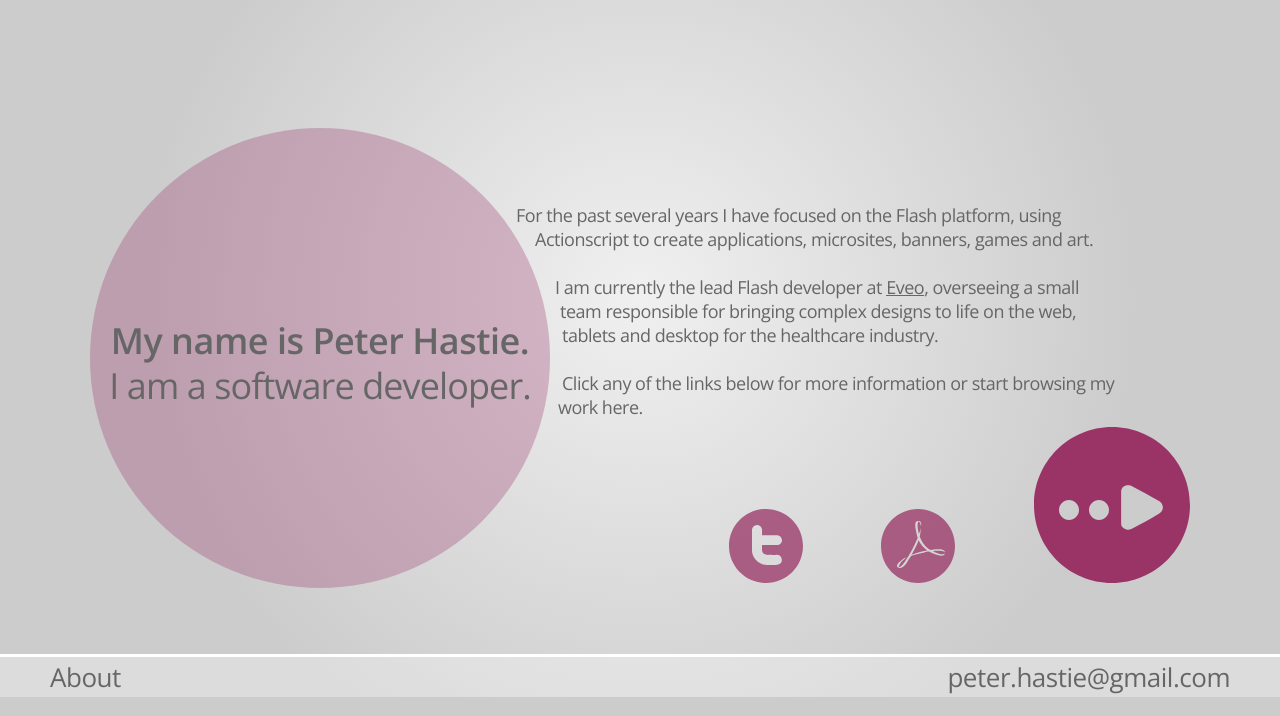
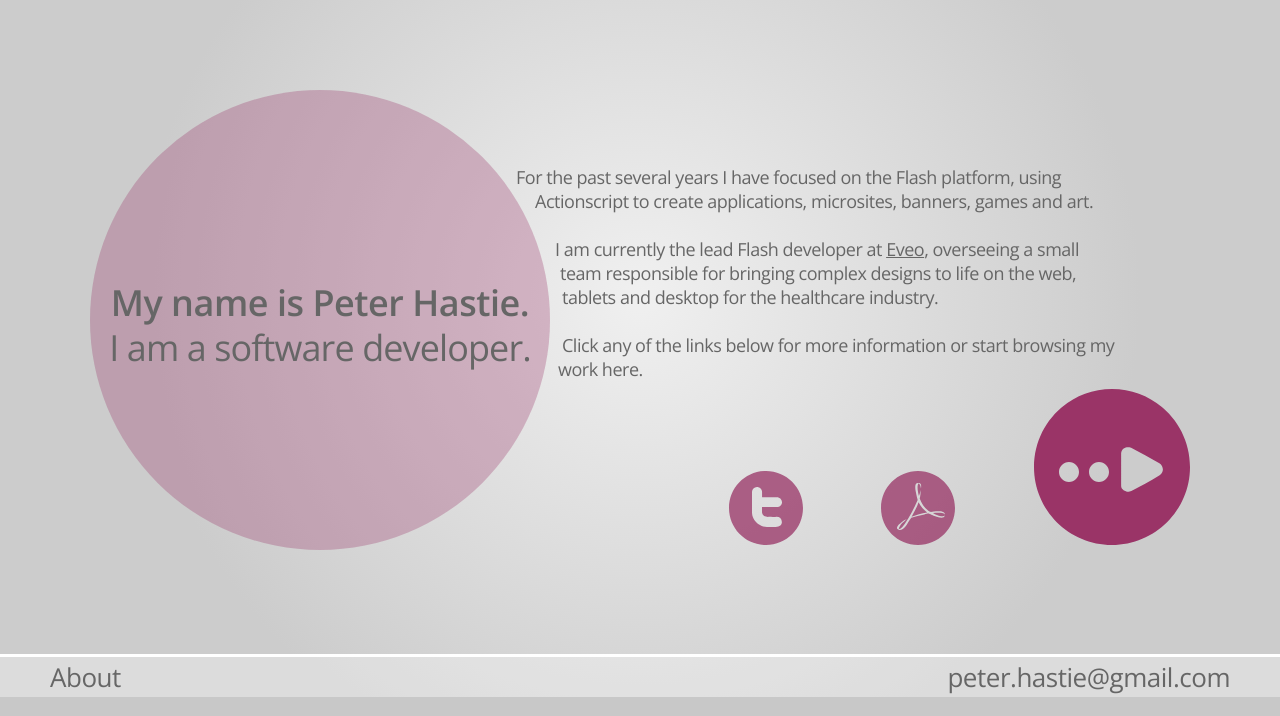
Before and after one commit to sillypog/sillypog.com, a PHP site: page / in a window 1280 px wide. Shown: the part 103-819 px from the top of the page. Run offline with PHP 8.4, Linux system fonts and the light colour scheme.

Commit message:
- Suddenly seem to have got vertical centering working the same in IE and Firefox. - Link buttons also seem to be spaced correctly in IE.

```diff
--- a/index.html
+++ b/index.html
@@ -50,7 +50,9 @@
     </h1>
 </div>
 
+
 <div id="sections">
+<div id="floater"></div>
 	<section id="about">
     	<header>
     		<h1>My name is Peter Hastie.</h1>
@@ -66,6 +68,8 @@
             <div class="lW" style="width:48px;"></div>
             <div class="lW" style="width:47px;"></div>
             <div class="lW" style="width:43px;"></div>
+            <div class="lW" style="width:38px;"></div>
+            <div class="lW" style="width:30px;"></div>
 
 
         	<p>For the past several years I have focused on the Flash platform, using Actionscript to create applications, microsites, banners, games and art.</p>
--- a/style.css
+++ b/style.css
@@ -126,12 +126,14 @@ a img{
 	margin-right:50px;
 }
 
-
+#floater{
+	float:left; height:40%; margin-bottom:-230px;	/* For vertical centering, margin is half of the section height */
+}
 
 #sections{
 	width:100%;
 	text-align:center; /* Has to be set so that IE will horizontally centre content */
-	display:table;
+	clear:both;	/* Needed for vertical centering with floater method */
 }
 
 #about{
@@ -139,7 +141,8 @@ a img{
 	height:460px;
 	width:1100px;
 	text-align:left;
-	margin: 10% auto;
+	margin: 0px auto;
+	clear:both;
 }
 
 #about header{
```
